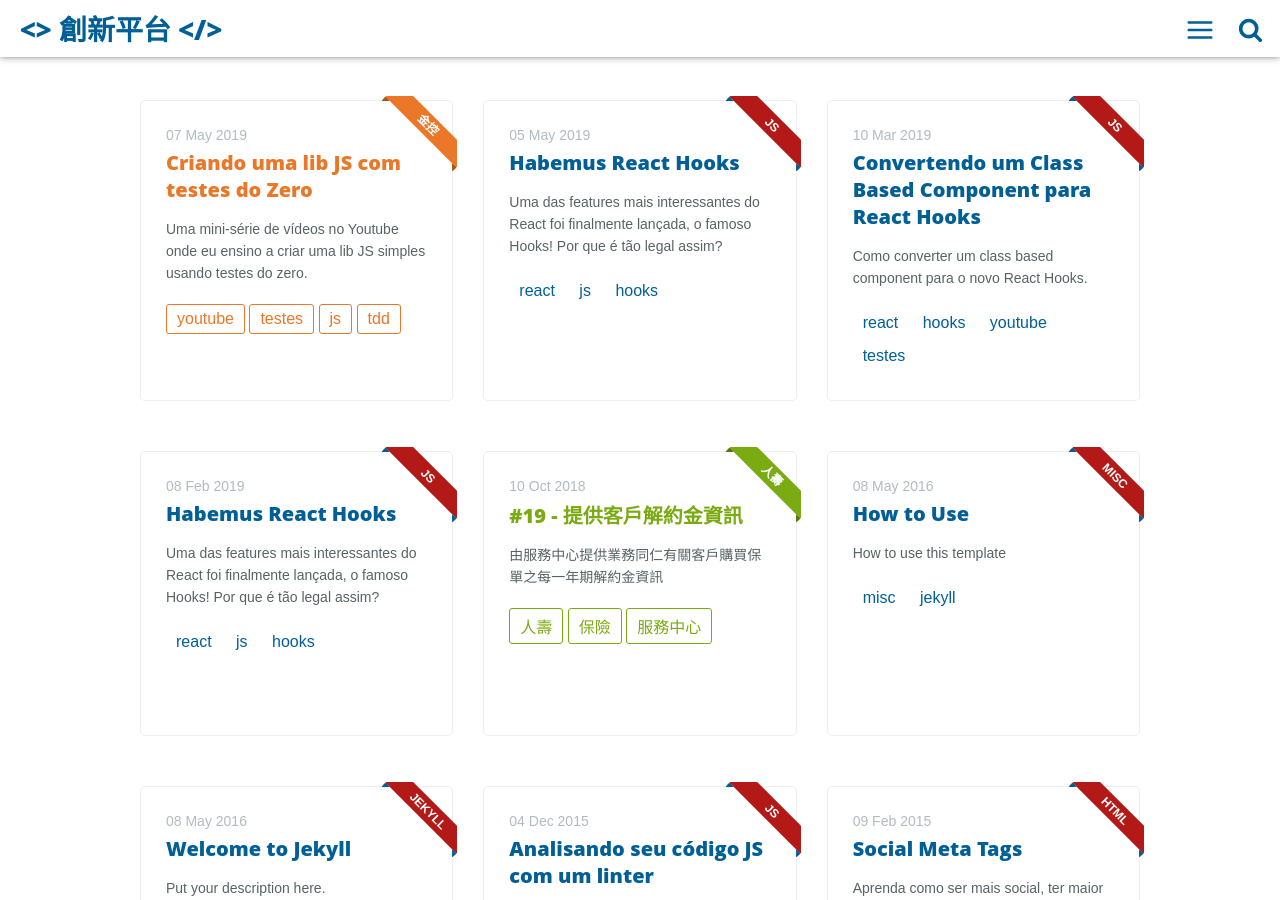
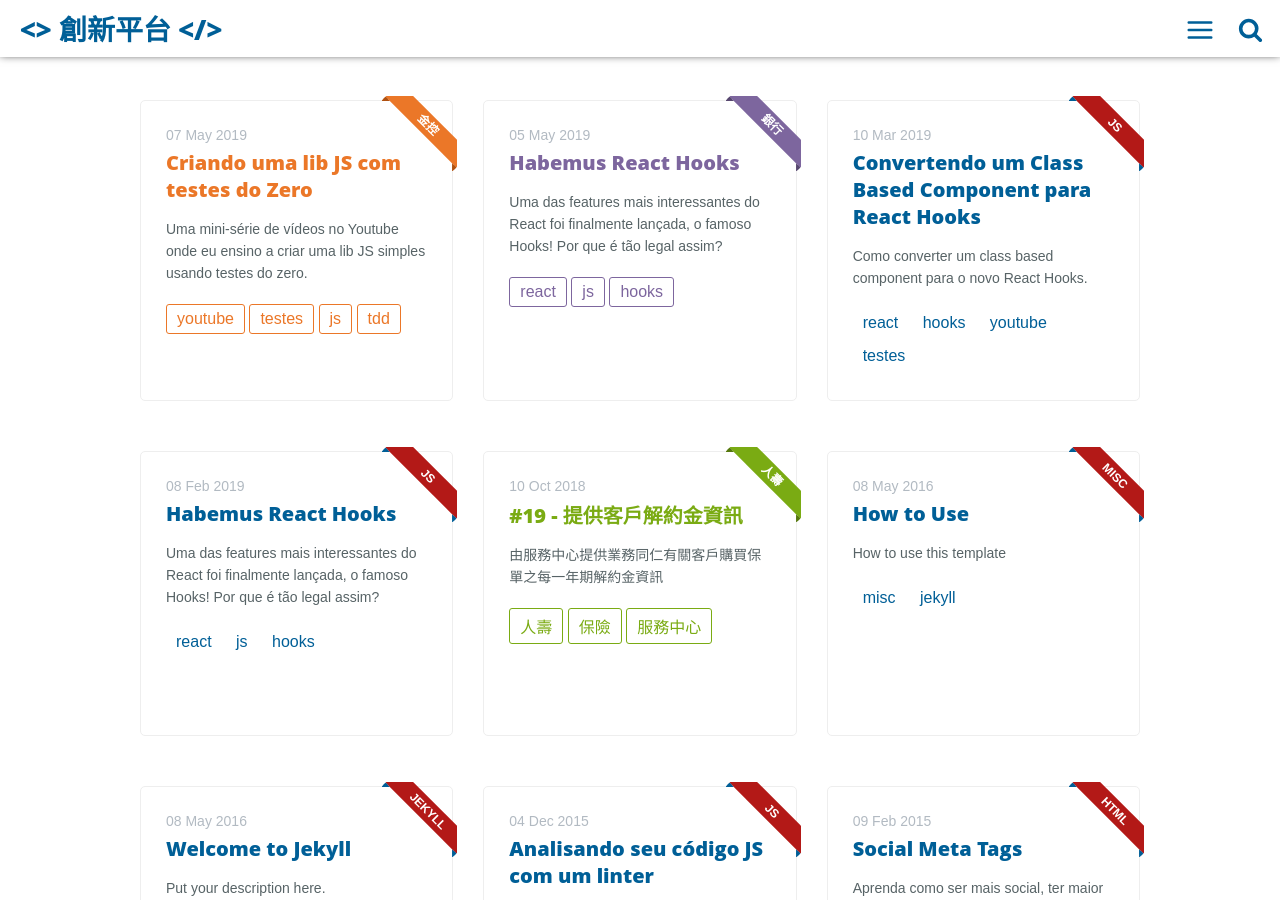
Before and after one commit to doltegg/cj, a Jekyll site: the page built from index.html, in a window 1280 px wide and 900 px high. Built offline with Jekyll 4.4.1, drawn with Linux system fonts in a browser that asks for light colours; nearby versions of some CDN libraries; library files that are not in the unit come from our copies; the list of posts is cut into pages by our own code.

Commit message:
Update 2019-05-05-hooks.md

```diff
--- a/_posts/2019-05-05-hooks.md
+++ b/_posts/2019-05-05-hooks.md
@@ -12,7 +12,7 @@ introduction: >-
 twitter_text: >-
   Uma das features mais interessantes do React foi finalmente lançada, o famoso
   Hooks! Por que é tão legal assim?
-main-class: js
+main-class: 銀行
 color: '#7AAB13'
 tags:
   - react
```
